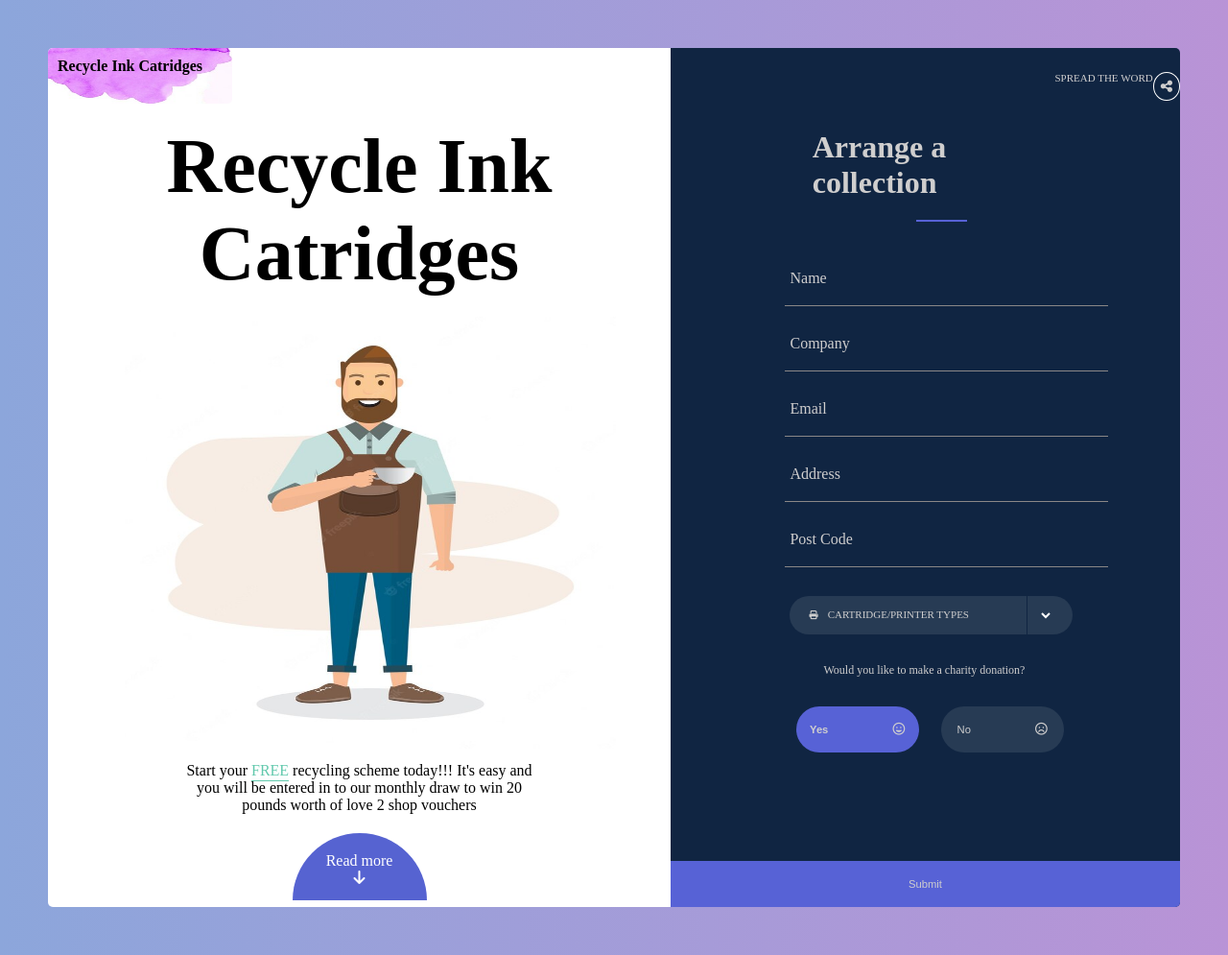
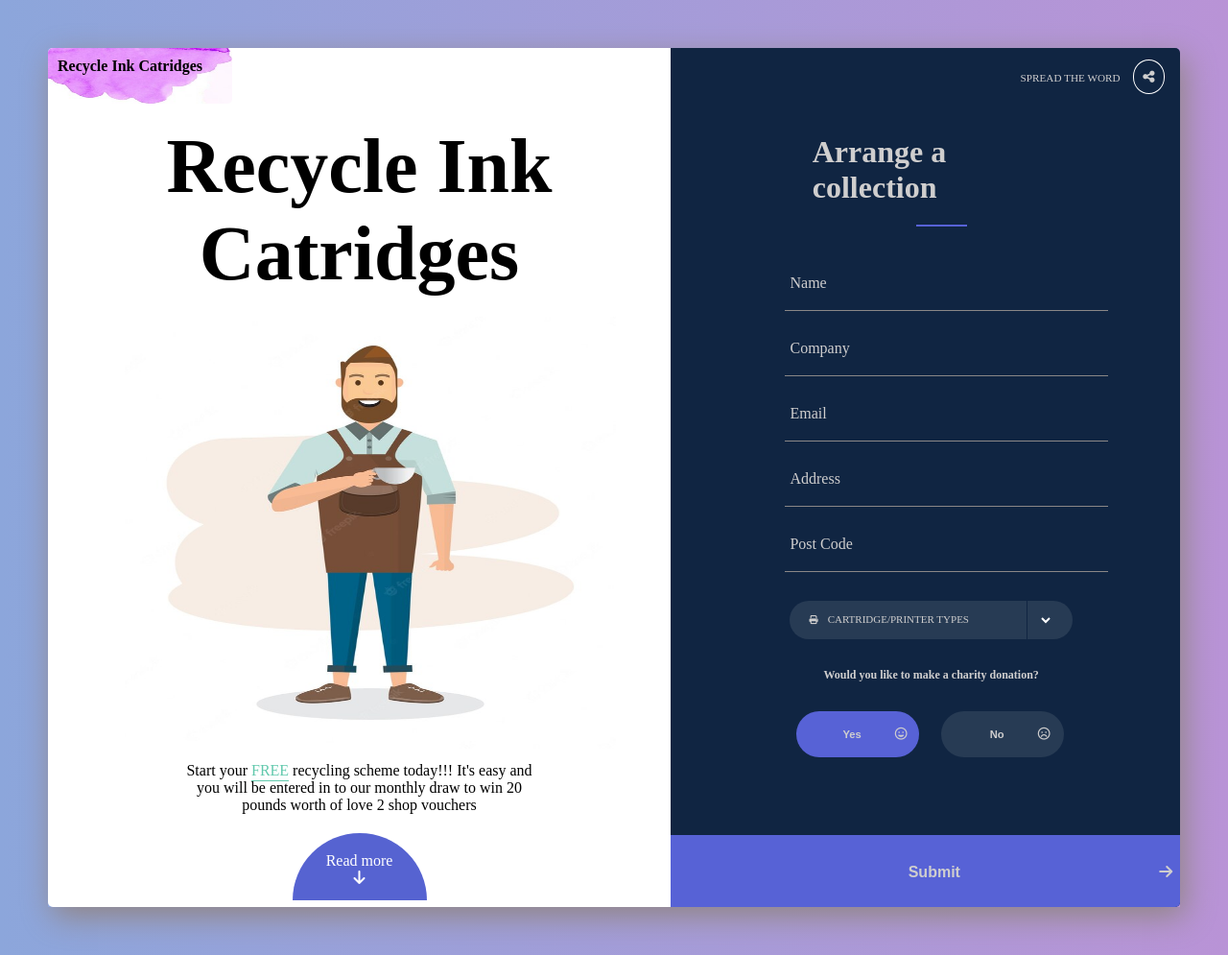
Before and after one commit to RaphaelIsaiah/Task-6, a plain HTML site: page index.html in a window 1280 px wide. Shown: the whole page at 96% size. Drawn offline with Linux system fonts and the light colour scheme.

Commit message:
finishing touches but will need corrections after review

```diff
--- a/index.html
+++ b/index.html
@@ -59,11 +59,11 @@
           <div class="printer-type">
             <i class="fa-solid fa-print center"></i>
             <p class="center">CARTRIDGE/PRINTER TYPES</p>
-            <!-- <p>CARTRIDGE/PRINTER TYPES</p> -->
-            <!-- I realized that the <p> tag made the icon misbehave but without the p tag the icon sits on the same position as the text.-->
+
               <div class="verticalLine"></div>
             <select name="printer-type" id="p-type">
-              <!-- The options under the select element are showing up when activated but the design needs it to look as though they are deactivated...
+              <!-- Q1
+                The options under the select element are showing up when activated but the design needs it to look as though they are deactivated...
               How do I activate them and still maintain the design-->
 
               <!-- <option value="empty"></option>
@@ -75,14 +75,19 @@
           </div>
           <div>
             <p class="charity">Would you like to make a charity donation?</p>
-            <!-- I'm not sure if button is the right element to use here... -->
-            <button class="first">Yes <i class="fa-regular fa-face-grin"></i></button>
-            <button class="second">No <i class="fa-regular fa-face-frown"></i></button>
+            <!-- Q2
+              I'm not sure if button is the right element to use here... -->
+            <button class="first"><b class="yen">Yes</b> <i class="fa-regular fa-face-grin"></i></button>
+            <button class="second"><b class="yen">No</b> <i class="fa-regular fa-face-frown"></i></button>
           </div>
 
         </form>
-        <button class="submit" type="submit" form="printerForm">Submit</button>
+        <button class="submit" type="submit" form="printerForm"><b id="finish">Submit</b><i class="fa-solid fa-arrow-right"></i></button>
       </div>
     </div>
+    <!-- Q3
+      Is there a way to make the submit button and the readmore button stick to the bottom of the container they both are inside? -->
+      <!--Q4
+         I don't know how to make the readmore be like a button that has other items... which I think would have made the purple scroll line between the left and the right sides active -->
   </body>
 </html>
--- a/style.css
+++ b/style.css
@@ -19,9 +19,10 @@ body {
   padding: 50px;
 }
 .containerDiv {
-  /* border-radius: 40px; */
   display: flex;
   flex-direction: row;
+  box-shadow: 5px 10px 30px rgb(145, 133, 133);
+  /* box-sizing: border-box; */
   /* margin: 50px; */
 }
 .inkSplash {
@@ -96,17 +97,26 @@ span {
   display: flex;
   justify-content: flex-end;
 }
-.spread,
-.fa-sharp {
+.spread {
   /* margin-right: 10px; */
-  font-size: 11px;
+  /* font-size: 11px; */
+}
+.spread{
+  font-size: 0.7rem;
+  position: absolute;
+  margin-right: 3.9rem;
+}
+.fa-share-nodes{
+  position: relative;
+  bottom: 0.9em;
+  margin-right: 1rem;
 }
 .fa-sharp {
   /* I don't think that the display:inline here is working*/
   display: inline;
   font-size: 14px;
   border: 1px solid white;
-  padding: 7px;
+  padding: 0.6rem;
   border-radius: 50%;
 }
 .rsHead {
@@ -180,6 +190,7 @@ label {
 .charity{
   font-size: 12px;
   margin: 30px 0px 30px 40px;
+  font-weight: 600;
 }
 button{
   width: 8rem;
@@ -192,20 +203,35 @@ button{
 .first{
   margin-left: 0.7rem;
   background-color: #5762d6;
-  font-weight: 700;
+  /* font-weight: 700; */
 }
 .second{
   margin-left: 1.7em;
   background-color: #273b54;
 }
+.yen{
+  margin-left: 2.3rem;
+}
 .fa-regular{
-  margin-left: 4rem;
+  margin-left: 2rem;
   font-size: 0.8rem;
 }
 .submit{
   background-color: #5762d6;
   width: 100%;
   border-radius: 0;
-  margin-top: 10.1em;
+  margin-top: 5.02em;
   border-bottom-right-radius: 5px;
+  text-align: center;
+  font-size: 1rem;
+  display: flex;
+  justify-content: space-around;
+  /* padding-top: 14px; */
+  padding: 30px 0px 45px;
 }
+.fa-arrow-right{
+  margin-left: 12rem;
+}
+#finish{
+  margin-left: 15rem;
+}
```
